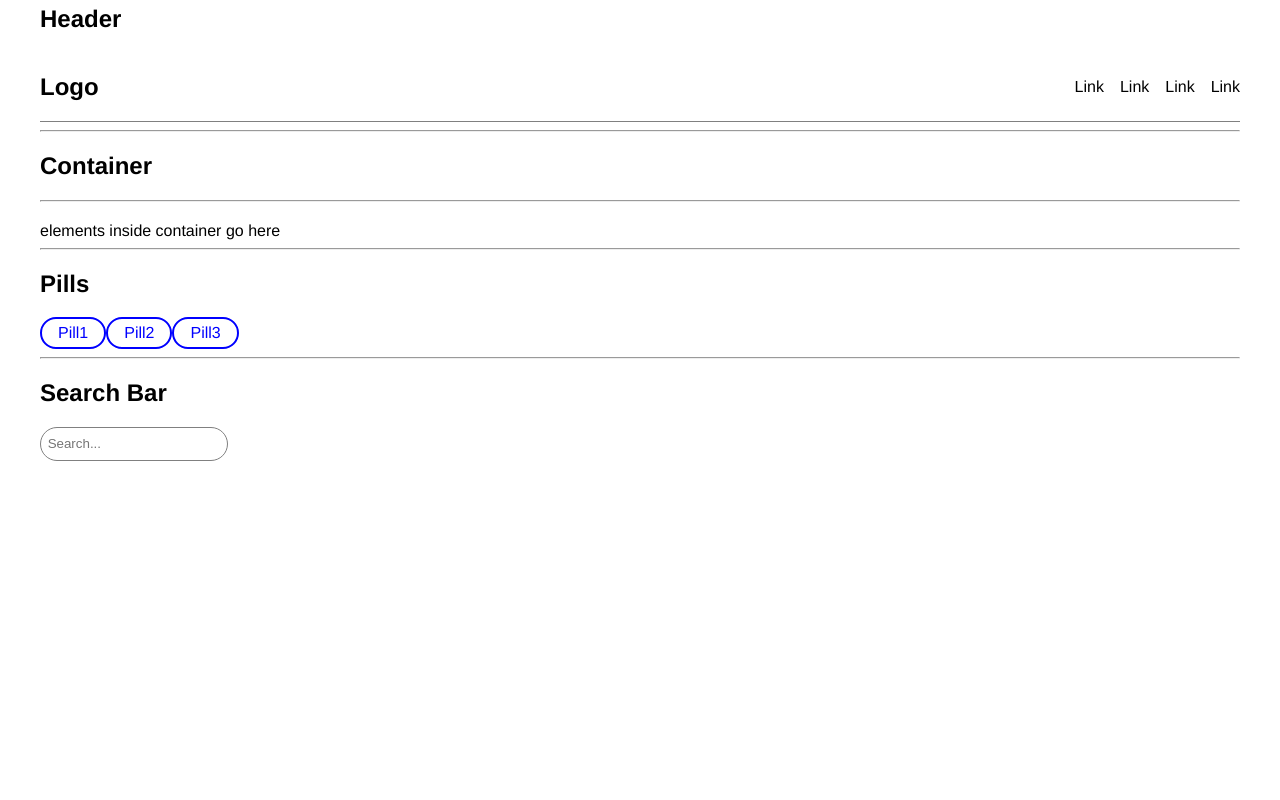
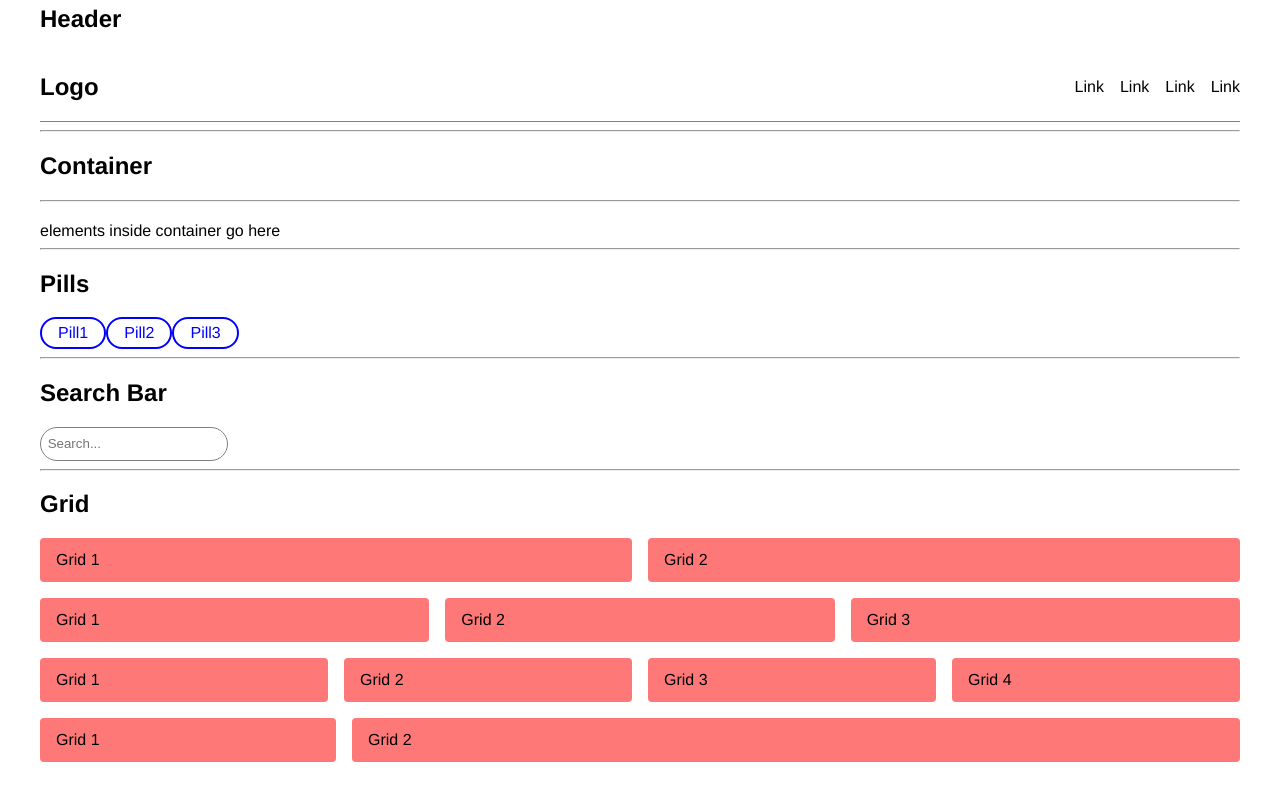
Before and after one commit to sherkoo/react-dls, a React (Create React App) app: page / in a window 1280 px wide. Shown: the part 3969-4769 px from the top of the page. Before the commit the page ends 4470 px from the top, so only its background shows below. Built offline with nearby package versions, Linux system fonts and the light colour scheme.

Commit message:
added grid component

```diff
--- a/src/App.js
+++ b/src/App.js
@@ -13,6 +13,7 @@ import Footer from "./Components/Footer";
 import Container from "./Components/Container/Container";
 import Pill from "./Components/Pill/Pill";
 import SearchBar from "./Components/SearchBar/SearchBar";
+import Grid from './Components/Grid/Grid';
 
 const mockData = [
   "one",
@@ -173,6 +174,28 @@ function App() {
       <Container title="Search Bar">
         <SearchBar />
       </Container>
+
+      <Container title="Grid">
+        <Grid columns={2}>
+          <Messaging type="error" label="Grid 1" />
+          <Messaging type="error" label="Grid 2" />
+        </Grid>
+        <Grid columns={3}>
+          <Messaging type="error" label="Grid 1" />
+          <Messaging type="error" label="Grid 2" />
+          <Messaging type="error" label="Grid 3" />
+        </Grid>
+        <Grid columns={4}>
+          <Messaging type="error" label="Grid 1" />
+          <Messaging type="error" label="Grid 2" />
+          <Messaging type="error" label="Grid 3" />
+          <Messaging type="error" label="Grid 4" />
+        </Grid>
+        <Grid columns={75}>
+          <Messaging type="error" label="Grid 1" />
+          <Messaging type="error" label="Grid 2" />
+        </Grid>
+      </Container>
     </div>
   );
 }
--- /dev/null
+++ b/src/Components/Grid/Grid.jsx
@@ -0,0 +1,20 @@
+import React from 'react';
+import PropTypes from 'prop-types';
+import * as style from './Grid.styles';
+
+const Grid = (props) => (
+  <style.Grid columns={props.columns}>
+    {props.children}
+  </style.Grid>
+);
+
+Grid.propTypes = {
+  // bla: PropTypes.string,
+};
+
+Grid.defaultProps = {
+  children: 'put things here',
+  columns: 0
+};
+
+export default Grid;
--- /dev/null
+++ b/src/Components/Grid/Grid.styles.js
@@ -0,0 +1,28 @@
+import styled, { css } from 'styled-components';
+import { Vars } from '../../Styles/vars.style';
+
+export const Grid = styled.div`
+  display: grid;
+  /* padding: ${Vars.size.em16}; */
+  gap: ${Vars.size.em16};
+  row-gap: ${Vars.size.em16};
+
+  ${(props) =>
+    props.columns === 75 && css`
+      grid-template-columns: 3fr 9fr;
+  `};
+
+  ${(props) =>
+    props.columns === 2 && css`
+      grid-template-columns: repeat(2, 1fr);
+  `};
+
+  ${(props) =>
+    props.columns === 3 && css`
+      grid-template-columns: repeat(3, 1fr);
+  `};
+  ${(props) =>
+    props.columns === 4 && css`
+      grid-template-columns: repeat(4, 1fr);
+  `};
+`;
--- /dev/null
+++ b/src/Components/Grid/index.js
@@ -0,0 +1,3 @@
+import Grid from './Grid';
+
+export default Grid;
```
